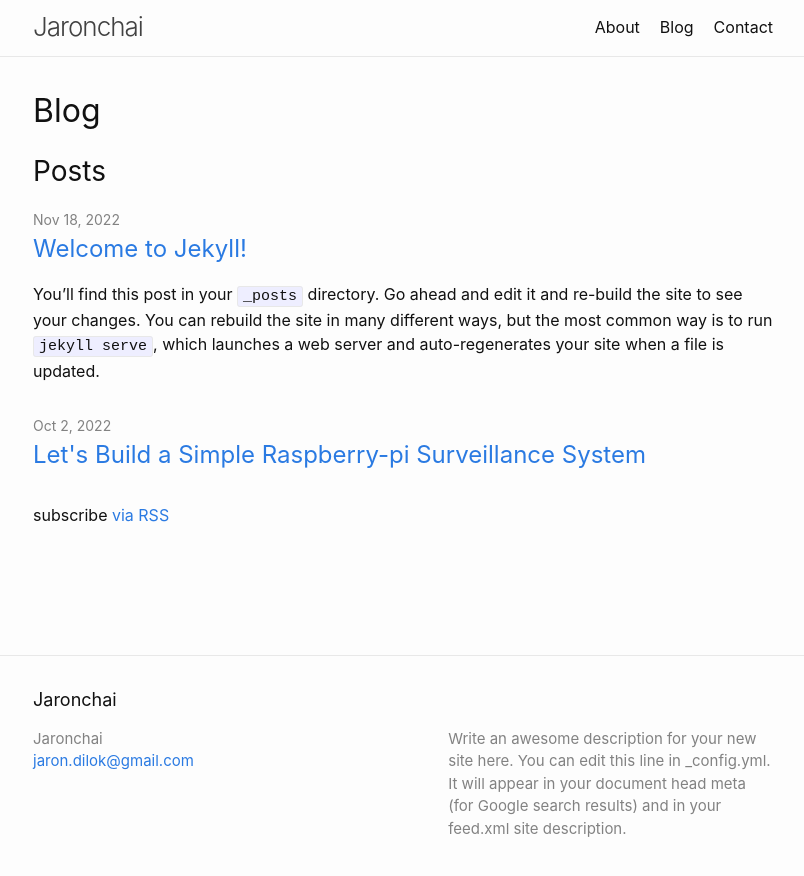
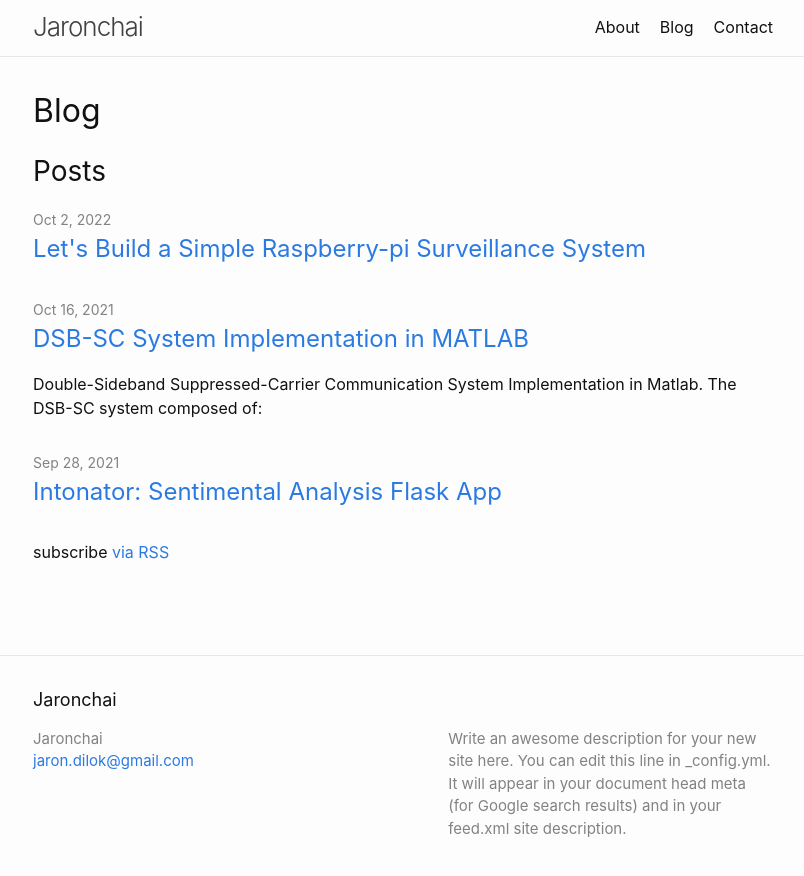
Before and after one commit to jarondlk/jaronchai-blog, a Jekyll site: the page built from pages/blog.markdown, in a window 1280 px wide. Shown: the top 876 px of the page, without its empty margins (237-1041 px from the left). Built offline with Jekyll 4.4.1, drawn with Linux system fonts in a browser that asks for light colours.

Commit message:
Add posts

```diff
--- /dev/null
+++ b/_posts/2021-09-29-intonator.markdown
@@ -0,0 +1,5 @@
+---
+layout: post
+title:  "Intonator: Sentimental Analysis Flask App"
+date:   2021-09-29 00:00:00 +0700
+---
--- /dev/null
+++ b/_posts/2021-10-17-dsbsc-system.markdown
@@ -0,0 +1,12 @@
+---
+layout: post
+title:  "DSB-SC System Implementation in MATLAB"
+date:   2021-10-17 00:00:00 +0700
+---
+
+Double-Sideband Suppressed-Carrier Communication System Implementation in Matlab.
+The DSB-SC system composed of:
+
+1. Modulation of a signal, which modulates the amplitude of the incoming signal
+2. Distortion of a signal when it passes through a communication channel
+3. Demodulation of a signal, which utilize the low-pass-filter. In which the final signal will form a scaled and distorted version of the original message signal.
--- a/_posts/2022-10-03-Simple-Raspberry-pi-Surveillance-System.md
+++ b/_posts/2022-10-03-Simple-Raspberry-pi-Surveillance-System.md
@@ -2,5 +2,4 @@
 layout: post
 title:  "Let's Build a Simple Raspberry-pi Surveillance System"
 date:   2022-10-03 00:00:00 +0700
-categories: jekyll update
 ---
```
Also changed, not shown: archive/2022-11-18-welcome-to-jekyll.markdown (renamed from _posts/2022-11-18-welcome-to-jekyll.markdown).
